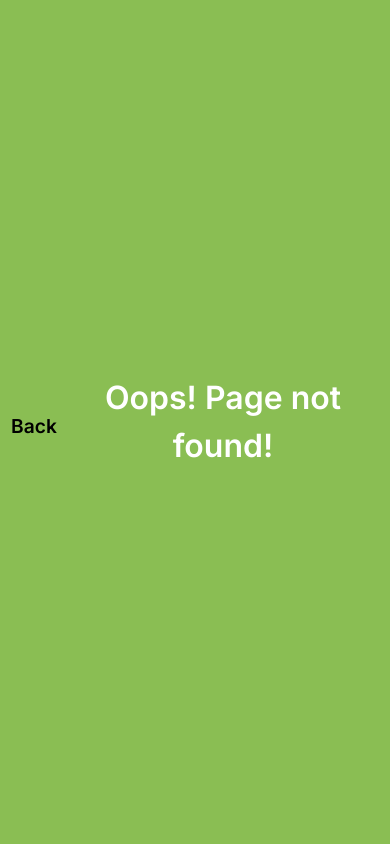
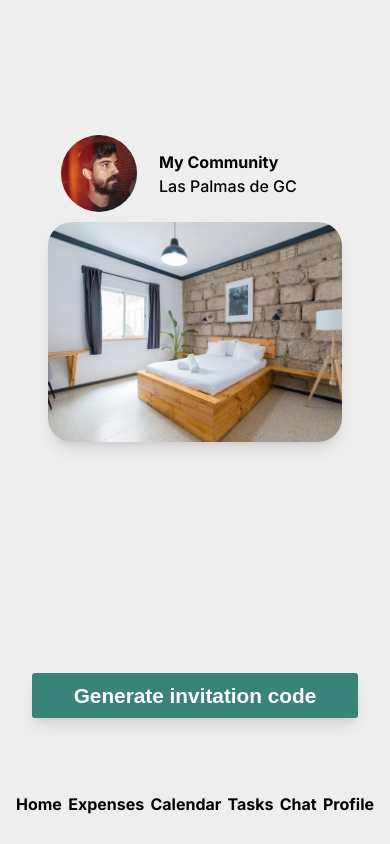
Before and after one commit to alber0087/roomies-app, a React (Vite) app: page /dashboard in a window 390 px wide. Before the commit this address had no page. Built offline with nearby package versions, Linux system fonts and the light colour scheme.

Commit message:
HomePage in process and generate invitation code

```diff
--- a/package.json
+++ b/package.json
@@ -10,6 +10,9 @@
     "preview": "vite preview"
   },
   "dependencies": {
+    "@emotion/react": "^11.11.1",
+    "@emotion/styled": "^11.11.0",
+    "@mui/material": "^5.13.5",
     "react": "^18.2.0",
     "react-dom": "^18.2.0",
     "react-router-dom": "^6.13.0"
--- a/src/components/Header/Header.css
+++ b/src/components/Header/Header.css
@@ -15,7 +15,6 @@ img {
   body {
     width: 390px;
     height: 844px;
-    background-color: var(--primary-color);
     overflow-x: hidden;
   }
 
--- a/src/components/NavBar/NavBar.jsx
+++ b/src/components/NavBar/NavBar.jsx
@@ -7,7 +7,7 @@ function NavBar() {
       <div className="navbar">
         <ul>
           <li>
-            <Link to='/'>Home</Link>
+            <Link to='/dashboard'>Home</Link>
           </li>
           <li>
             <Link to='/expenses'>Expenses</Link>
--- a/src/components/PrimaryBtn/PrimaryBtn.jsx
+++ b/src/components/PrimaryBtn/PrimaryBtn.jsx
@@ -1,9 +1,10 @@
+/* eslint-disable react/prop-types */
 import './PrimaryBtn.css'
 
-function PrimaryBtn() {
+function PrimaryBtn({ value, callToAction}) {
   return (
     <div>
-      <button className='primary-btn'>Call to action</button>
+      <button className='primary-btn' onClick={callToAction}>{value}</button>
     </div>
   )
 }
--- a/src/layout/index.jsx
+++ b/src/layout/index.jsx
@@ -6,8 +6,8 @@ function Root() {
   return (
     <div>
       <Header />
+      <Outlet />
       <NavBar />
-      <Outlet />
     </div>
   )
 }
--- /dev/null
+++ b/src/pages/HomePage/Card.css
@@ -0,0 +1,57 @@
+
+@media (max-width: 767px) {
+  .wrapper {
+    width: 80vw;
+    height: 50vh;
+  }
+
+  .card-header {
+    height: 96px;
+    width: 100%;
+    display: flex;
+  }
+
+  .profile-photo-wrapper {
+    height: 100%;
+    width: 96px;
+    display: flex;
+    justify-content: center;
+    align-items: center;
+  }
+
+  .profile-photo-wrapper > img {
+    width: 80%;
+    position: relative;
+    top: 0;
+    left: 12;
+    border-radius: 50%;
+  }
+
+  .community-name {
+    display: flex;
+    flex-direction: column;
+    justify-content: stretch;
+    padding-left: 24px;
+    padding-top: 24px;
+  }
+
+  .community-name div:first-child {
+    font-weight: 700;
+  }
+
+  .card-body {
+    width: 100%;
+    display: flex;
+    justify-content: center;
+    align-items: center;
+  }
+
+  .card-body > img {
+    width: 94%;
+    position: relative;
+    top: 0;
+    left: 0;
+    border-radius: 24px;
+    box-shadow: rgba(0, 0, 0, 0.1) 0px 10px 15px -3px, rgba(0, 0, 0, 0.05) 0px 4px 6px -2px;
+  }
+}
--- /dev/null
+++ b/src/pages/HomePage/Card.jsx
@@ -0,0 +1,25 @@
+import profilePic from '../../assets/alber2.jpg'
+import communityPic from '../../assets/apartment.jpeg'
+
+import './Card.css'
+
+function Card() {
+  return (
+    <div className='wrapper'>
+      <div className='card-header'>
+        <div className='profile-photo-wrapper'>
+          <img src={profilePic} />
+        </div>
+        <div className='community-name'>
+          <div>My Community</div>
+          <div>Las Palmas de GC</div>
+        </div>
+      </div>
+      <div className='card-body'>
+        <img src={communityPic} />
+      </div>
+    </div>
+  )
+}
+
+export default Card
--- a/src/pages/HomePage/HomePage.css
+++ b/src/pages/HomePage/HomePage.css
@@ -0,0 +1,9 @@
+.container {
+  background-color: var(--light-gray-color);
+  width: 100%;
+  height: 100vh;
+  display: flex;
+  flex-direction: column;
+  justify-content: space-evenly;
+  align-items: center;
+}
--- a/src/pages/HomePage/HomePage.jsx
+++ b/src/pages/HomePage/HomePage.jsx
@@ -1,9 +1,33 @@
+import { useState } from 'react'
+import { Snackbar } from '@mui/material'
 
+import Card from './Card'
+import NavBar from '../../components/NavBar/NavBar'
+import PrimaryBtn from '../../components/PrimaryBtn/PrimaryBtn'
+
+import './HomePage.css'
 
 function HomePage() {
+  const [open, setOpen] = useState(false)
+
+  const handleClick = () => {
+    setOpen(true)
+  }
+
+  const message = 'QR Code successfully copied to clipboard!!'
+
   return (
-    <div>
-      ROOMIES
+    <div className="container">
+      <Card />
+      <PrimaryBtn value="Generate invitation code" callToAction={handleClick} />
+      <Snackbar
+        open={open}
+        onClose={() => setOpen(false)}
+        resumeHideDuration={1000}
+        message={message}
+
+      />
+      <NavBar />
     </div>
   )
 }
```
Also changed, not shown: src/router/index.jsx (+9 -0 lines), 1 other file (tests, documents, lock files or other folders).
